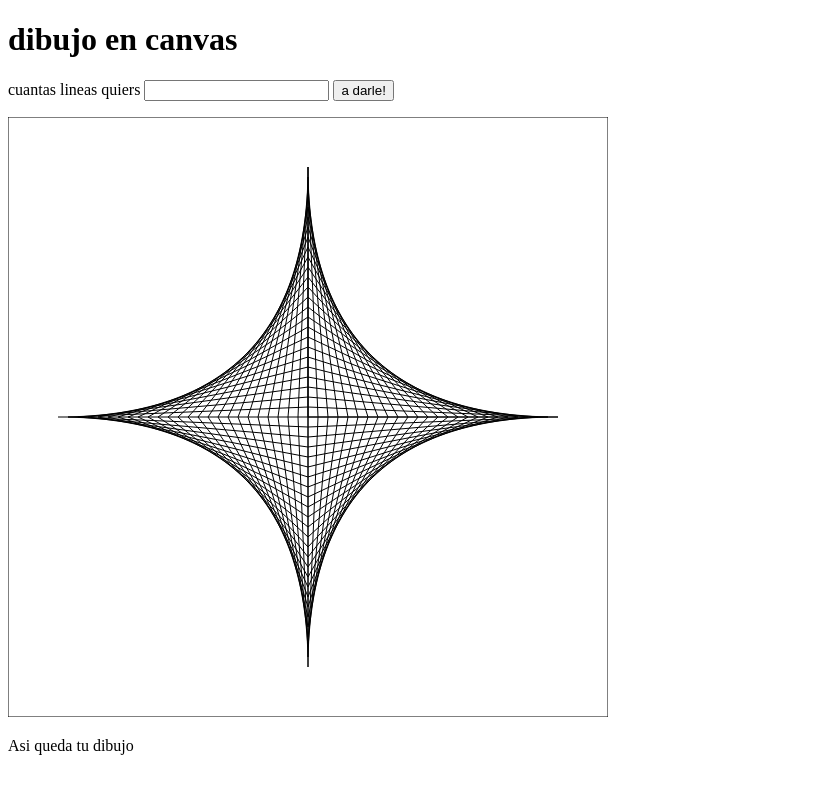
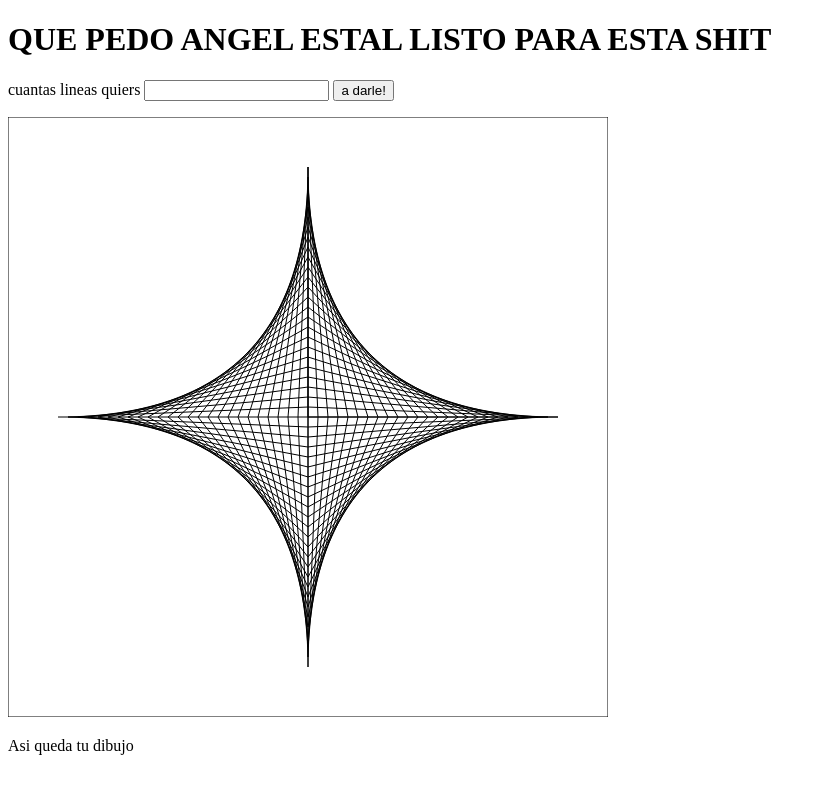
Before and after one commit to bryanchopin/CanvaJs, a plain HTML site: page index.html in a window 1280 px wide. Shown: the whole page, without its empty margins (0-826 px from the left). Drawn offline with Linux system fonts and the light colour scheme.

Commit message:
update title label

```diff
--- a/index.html
+++ b/index.html
@@ -5,7 +5,7 @@
     <title>Dibujando con canvas </title>
   </head>
   <body>
-    <h1>dibujo en canvas</h1>
+    <h1>QUE PEDO ANGEL ESTAL LISTO PARA ESTA SHIT</h1>
     <p>
       cuantas lineas quiers
       <input type="text" id="texto_lineas"/>
```
